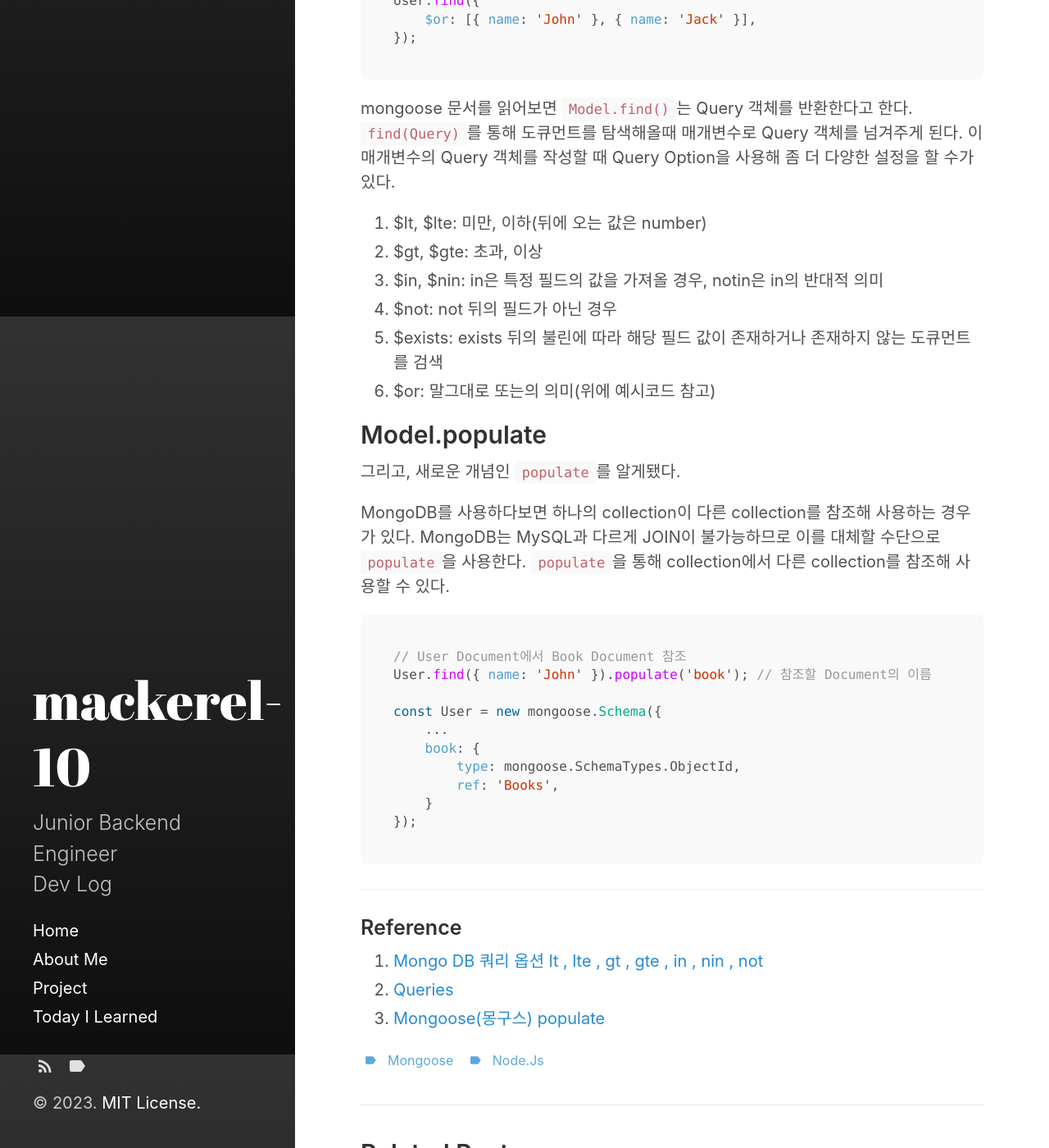
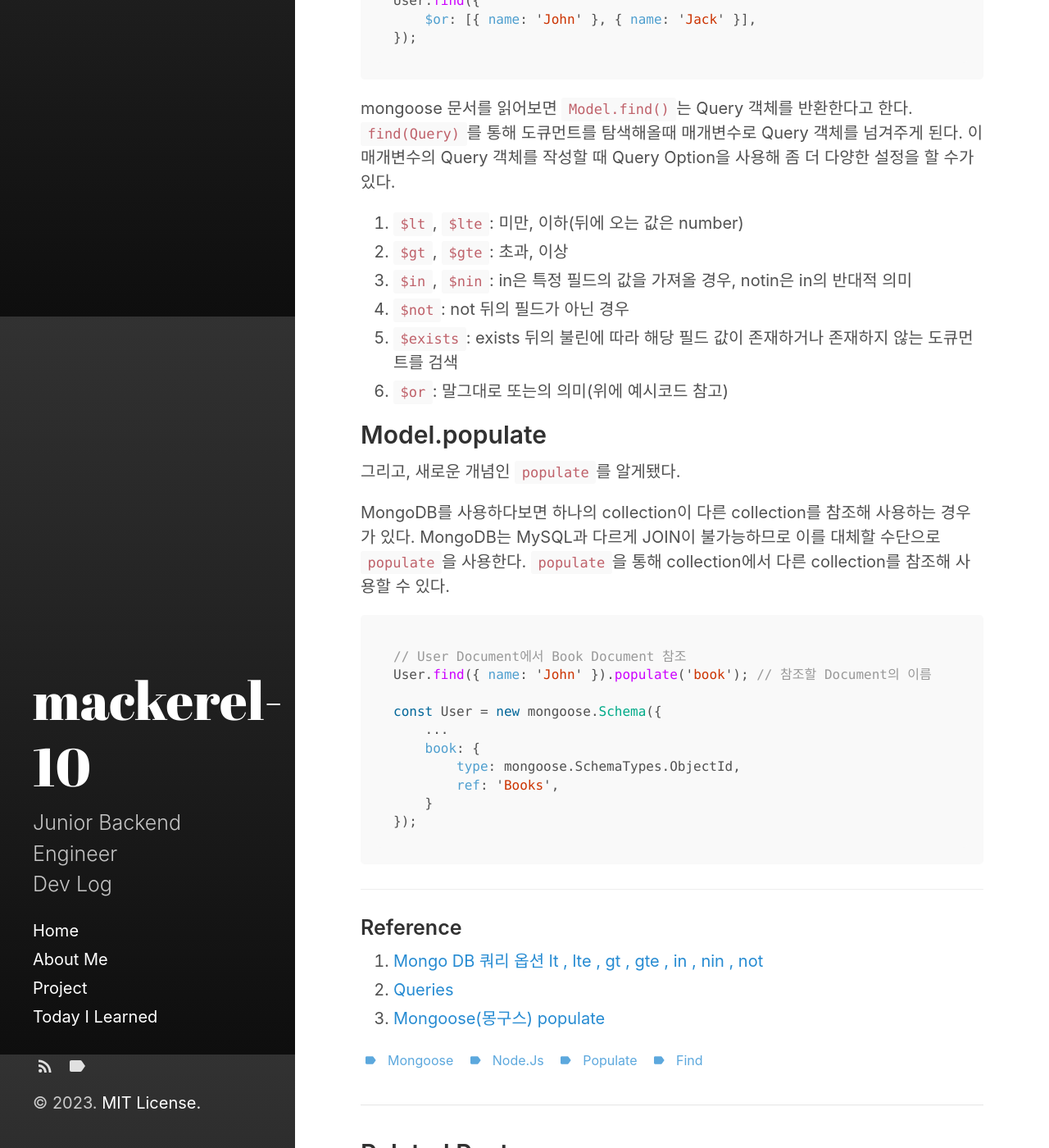
Before and after one commit to mackerel-10/mackerel-10.github.io, a Jekyll site: the page built from _posts/2023-04-07-TIL-25.md, in a window 1280 px wide and 1400 px high, scrolled down 514 px. Shown: the whole window at 82% size. Built offline with Jekyll 4.4.1, drawn with Linux system fonts in a browser that asks for light colours.

Commit message:
Add TIL25 tag 추가

```diff
--- a/_posts/2023-04-07-TIL-25.md
+++ b/_posts/2023-04-07-TIL-25.md
@@ -6,6 +6,8 @@ category:
 tags:
     - Mongoose
     - Node.js
+    - populate
+    - find
 date: '2023-04-07T22:02:00+09:00'
 ---
 
@@ -28,12 +30,12 @@ User.find({
 
 mongoose 문서를 읽어보면 `Model.find()`는 Query 객체를 반환한다고 한다. `find(Query)`를 통해 도큐먼트를 탐색해올때 매개변수로 Query 객체를 넘겨주게 된다. 이 매개변수의 Query 객체를 작성할 때 Query Option을 사용해 좀 더 다양한 설정을 할 수가 있다.
 
-1. $lt, $lte: 미만, 이하(뒤에 오는 값은 number)
-2. $gt, $gte: 초과, 이상
-3. $in, $nin: in은 특정 필드의 값을 가져올 경우, notin은 in의 반대적 의미
-4. $not: not 뒤의 필드가 아닌 경우
-5. $exists: exists 뒤의 불린에 따라 해당 필드 값이 존재하거나 존재하지 않는 도큐먼트를 검색
-6. $or: 말그대로 또는의 의미(위에 예시코드 참고)
+1. `$lt`, `$lte`: 미만, 이하(뒤에 오는 값은 number)
+2. `$gt`, `$gte`: 초과, 이상
+3. `$in`, `$nin`: in은 특정 필드의 값을 가져올 경우, notin은 in의 반대적 의미
+4. `$not`: not 뒤의 필드가 아닌 경우
+5. `$exists`: exists 뒤의 불린에 따라 해당 필드 값이 존재하거나 존재하지 않는 도큐먼트를 검색
+6. `$or`: 말그대로 또는의 의미(위에 예시코드 참고)
 
 ## Model.populate
 
```
